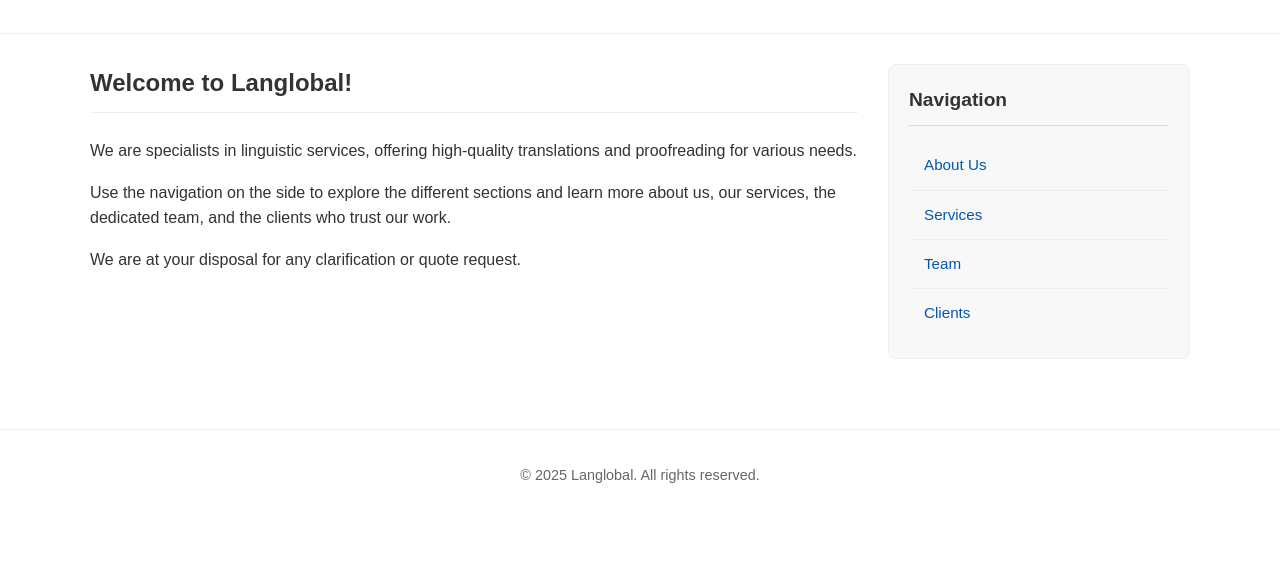
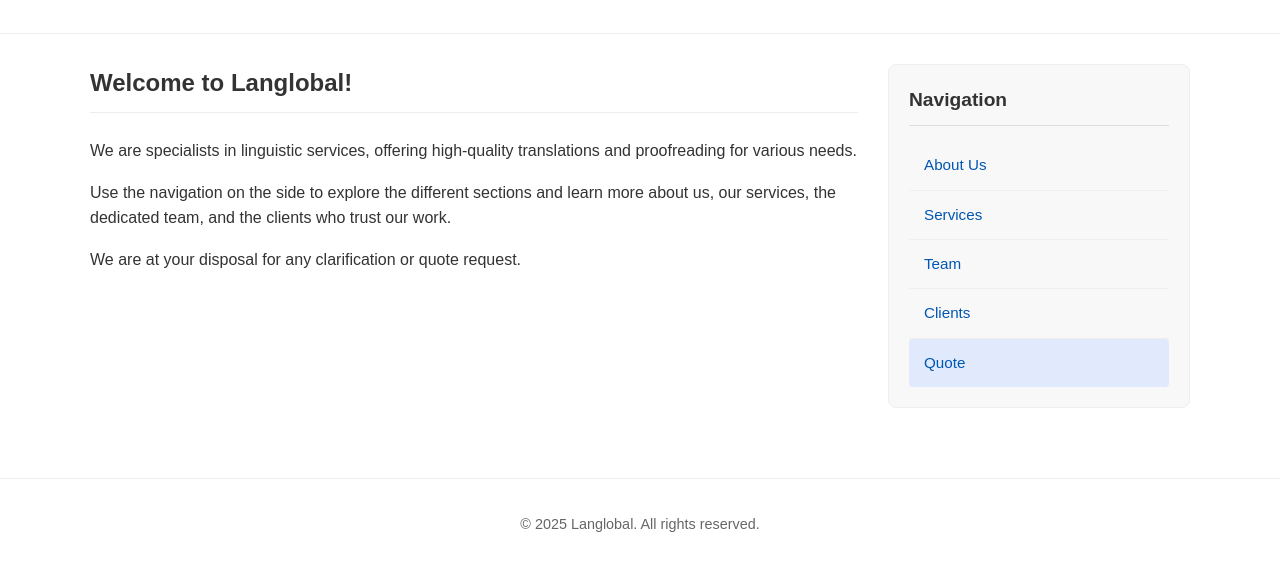
Before and after one commit to fla1425869/langlobal-site, a plain HTML site: page index_en.html in a window 1280 px wide. Shown: the part 297-868 px from the top of the page. Before the commit the page ends 818 px from the top, so only its background shows below. Drawn offline with Linux system fonts and the light colour scheme.

Commit message:
feat: Adiciona página de Quote (EN) e Devis (FR) e atualiza navegação

```diff
--- a/index_en.html
+++ b/index_en.html
@@ -39,6 +39,7 @@
                 <li><a href="services.html">Services</a></li>
                 <li><a href="team.html">Team</a></li>
                 <li><a href="clients.html">Clients</a></li>
+                <li><a href="quote.html" class="active">Quote</a></li>
 
                 </ul>
         </aside>
```
Also changed, not shown: index_fr.html (+1 -0 lines).
